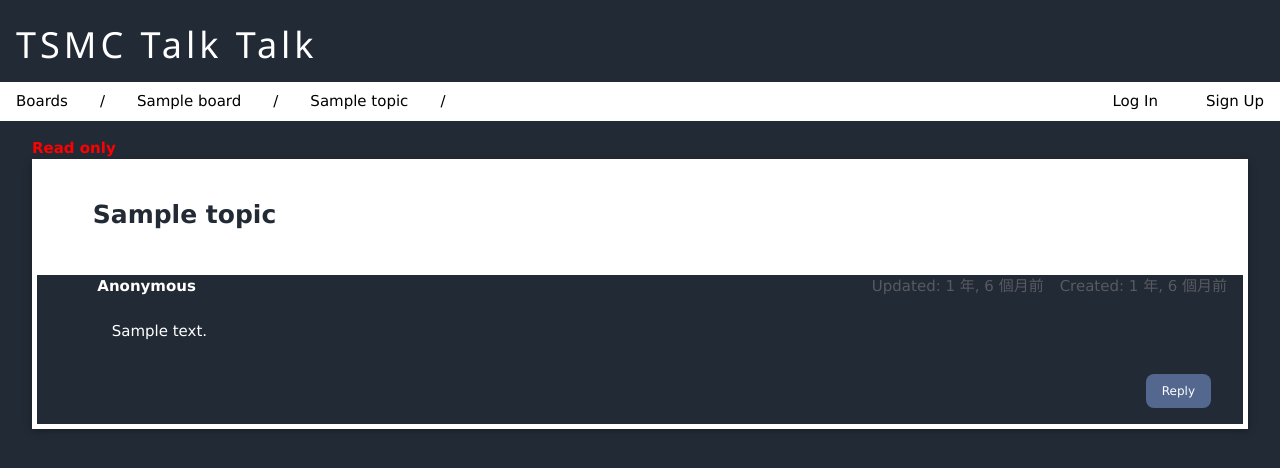
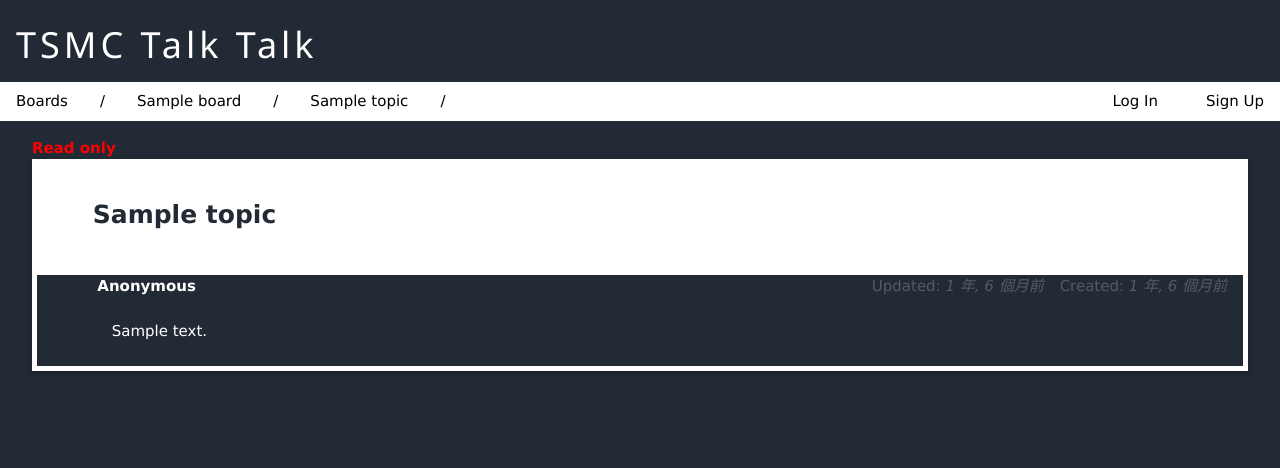
Before and after one commit to Henglin851012/Hackerthon_Ttt, a Django app: page /board/1/topic/1/ in a window 1280 px wide. Shown: the top 468 px of the page. Run offline with Django 3.2, Linux system fonts and the light colour scheme; tables that the repository leaves empty hold one stand-in row (values such as "Sample post"); parts of the project's set-up code (start-up, migrations or seed data) failed here and were passed over.

Commit message:
Set appropriate hiding and adjust button visibility

```diff
--- a/templates/posttemplate_topicpage.html
+++ b/templates/posttemplate_topicpage.html
@@ -23,8 +23,8 @@
 			<div class="w3-inline-block w3-vertical-align-top" style="width:33%;padding-left:5% ;color:white; font-weight: bold;">Anonymous</div>
 				<!-- comment for inline-block
 			--->{% endif %}
-				<div class="w3-inline-block w3-vertical-align-top w3-right  w3-margin-right" style="color: #585A60">Created: {{ post.created_on|naturaltime }}</i></div>
-				<div class="w3-inline-block w3-vertical-align-top w3-right  w3-margin-right" style="color: #585A60">Updated: {{ post.updated_on|naturaltime }}</i></div>
+				<div class="w3-inline-block w3-vertical-align-top w3-right  w3-margin-right" style="color: #585A60">Created: <i>{{ post.created_on|naturaltime }}</i></div>
+				<div class="w3-inline-block w3-vertical-align-top w3-right  w3-margin-right" style="color: #585A60">Updated: <i>{{ post.updated_on|naturaltime }}</i></div>
 			</div>
 			<div class="w3-padding">
 				<div style="color:white;padding-left: 5%;">
@@ -38,10 +38,11 @@
 					{% endif %}
 					</div>
 				{% endif %}
-
 				{% if forloop.first %}
+                    {% if not topic.is_closed %}
 					<a href="{% url 'topic_reply_url' board_id=board.id topic_id=topic.id %}" class="w3-button w3-round-large w3-small w3-margin-top w3-right w3-margin-right  w3-margin-bottom" style="background-color:#54678f;color:white; right:10%;">Reply</a>
-				{% endif %}
+				    {% endif %}
+                {% endif %}
 
 			</div>
 		</div>
--- a/templates/topicpage.html
+++ b/templates/topicpage.html
@@ -13,16 +13,16 @@
 
 {% block content %}
 	{% if not topic.is_closed %}
-	<a href="{% url 'topic_reply_url' board_id=board.id topic_id=topic.id %}" class="w3-button w3-round-large" >Reply</a>
+	<a href="{% url 'topic_reply_url' board_id=board.id topic_id=topic.id %}" class="w3-button w3-round-large w3-dark-grey">Reply</a>
 	{% else %}
 	<span class="w3-bar-item"><b style="color:red;">Read only</b></span>
 	{% endif %}
 	{% if request.user == topic.created_by %}
 		{% if not topic.is_closed %}
 		<!--  board_id就是對應函數的參數，要根據函數不同去換	-->
-		<a href="{% url 'closetopic' board_id=board.id topic_id=topic.id %}" class="w3-button w3-round-large" >Close Topic</a>
+		<a href="{% url 'closetopic' board_id=board.id topic_id=topic.id %}" class="w3-button w3-round-large w3-dark-grey">Close Topic</a>
 		{% else %}
-		<a href="{% url 'opentopic' board_id=board.id topic_id=topic.id %}" class="w3-button w3-round-large" >Open Topic</a>
+		<a href="{% url 'opentopic' board_id=board.id topic_id=topic.id %}" class="w3-button w3-round-large w3-dark-grey">Open Topic</a>
 		{% endif %}
 	{% endif %}
 	{% for post in posts %}
```
